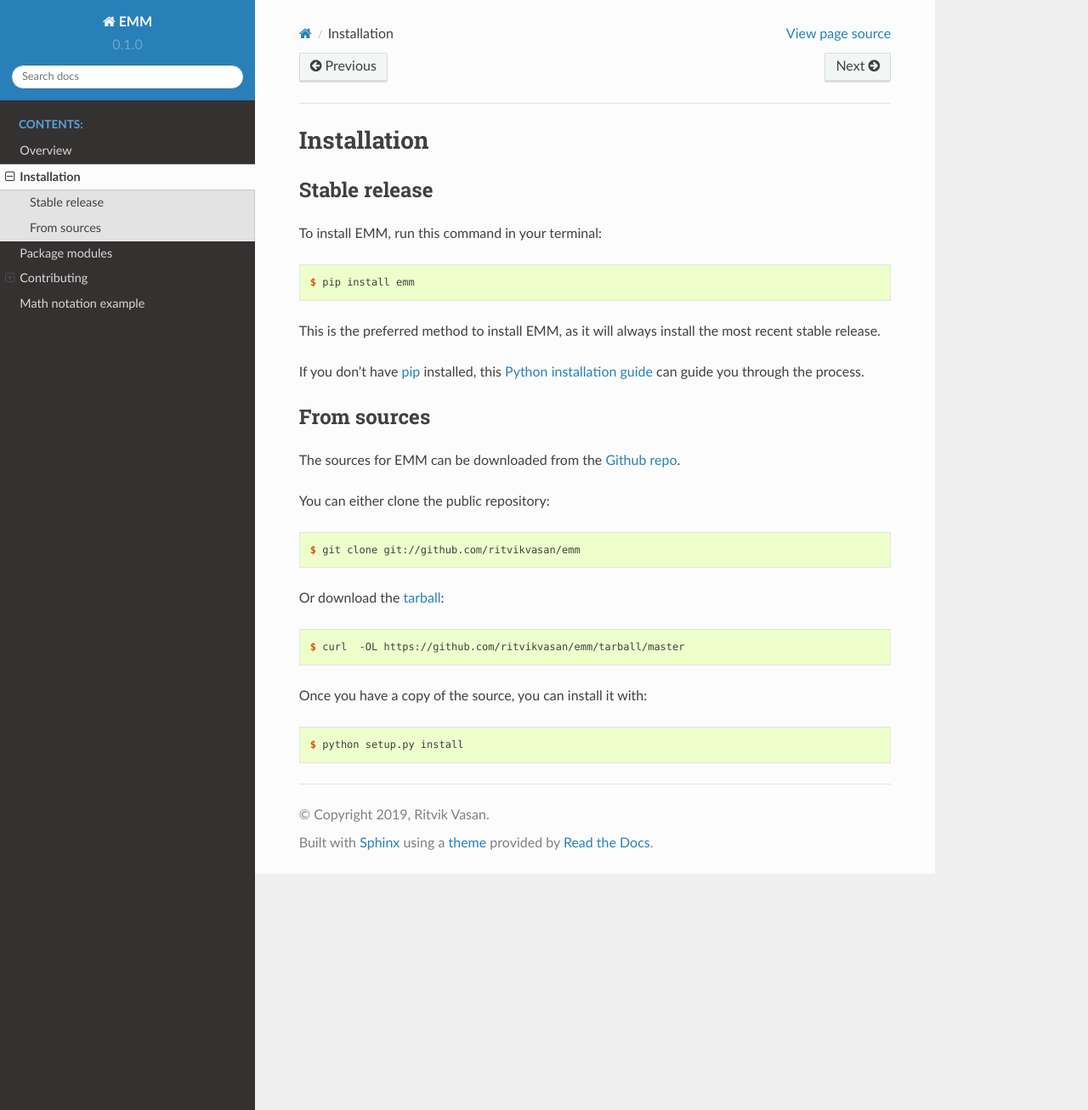
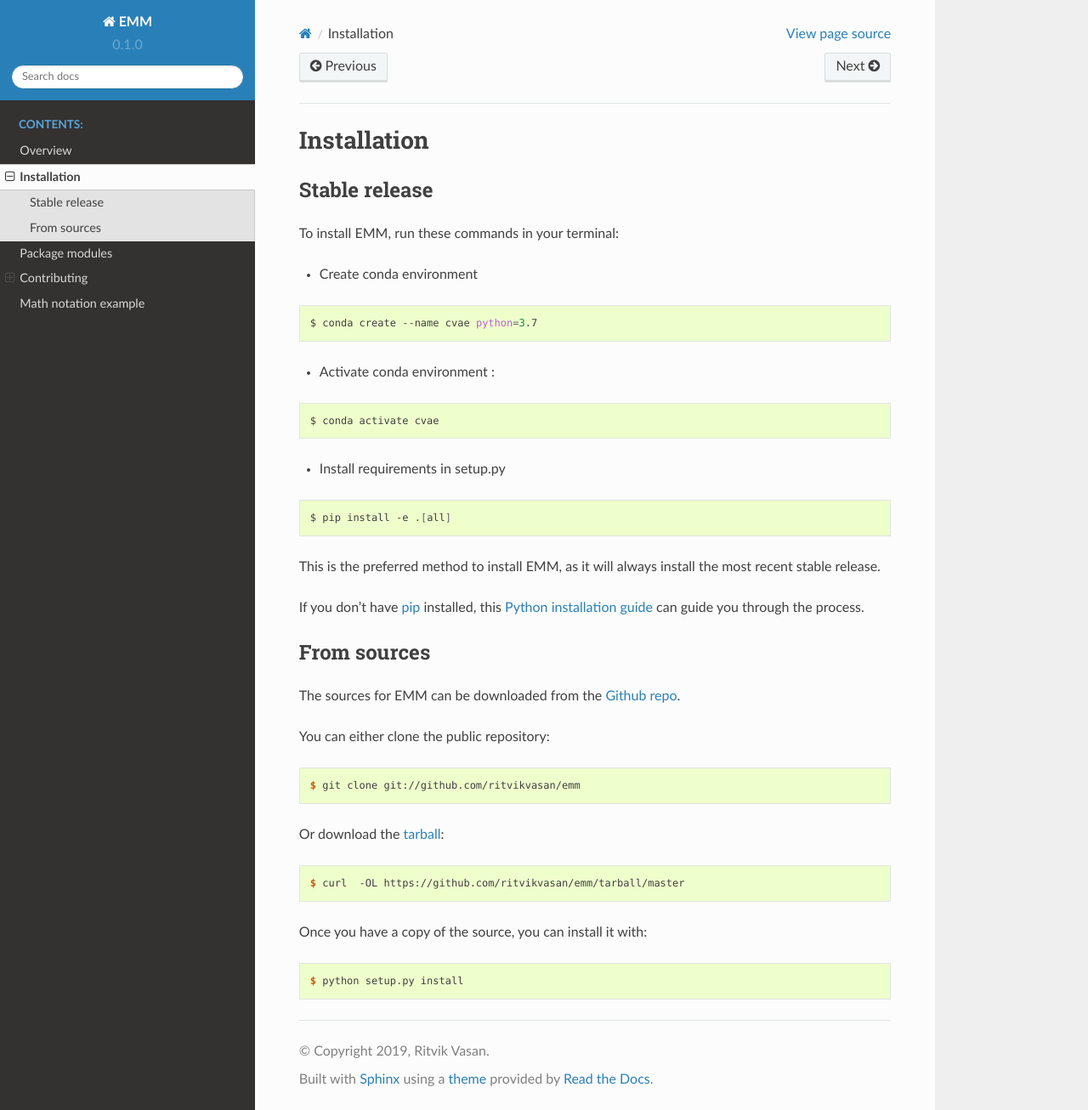
Before and after one commit to ritvikvasan/EMM, a Sphinx documentation site: the page built from docs/installation.rst, in a window 1280 px wide and 1306 px high. Shown: the whole window at 85% size. Built offline with Sphinx 7.4.7 and the Read the Docs theme 2.0.0, drawn with Linux system fonts in a browser that asks for light colours; pages that are not in the unit, such as notebooks, are missing from menus.

Commit message:
more readthedocs fixes

```diff
--- a/docs/index.rst
+++ b/docs/index.rst
@@ -12,8 +12,6 @@ Welcome to EMM's documentation!
    contributing
    math
 
-.. mdinclude:: ../README.md
-
 Indices and tables
 ==================
 * :ref:`genindex`
--- a/docs/installation.rst
+++ b/docs/installation.rst
@@ -8,11 +8,25 @@ Installation
 Stable release
 --------------
 
-To install EMM, run this command in your terminal:
+To install EMM, run these commands in your terminal:
 
-.. code-block:: console
+* Create conda environment
 
-    $ pip install emm
+.. code-block:: bash
+
+    $ conda create --name cvae python=3.7
+
+* Activate conda environment :
+
+.. code-block:: bash
+
+    $ conda activate cvae
+
+* Install requirements in setup.py
+
+.. code-block:: bash
+
+    $ pip install -e .[all]
 
 This is the preferred method to install EMM, as it will always install the most recent stable release.
 
--- /dev/null
+++ b/docs/readme.rst
@@ -0,0 +1 @@
+.. include:: ../README.rst
```
Also changed, not shown: README.rst (renamed from README.md).
